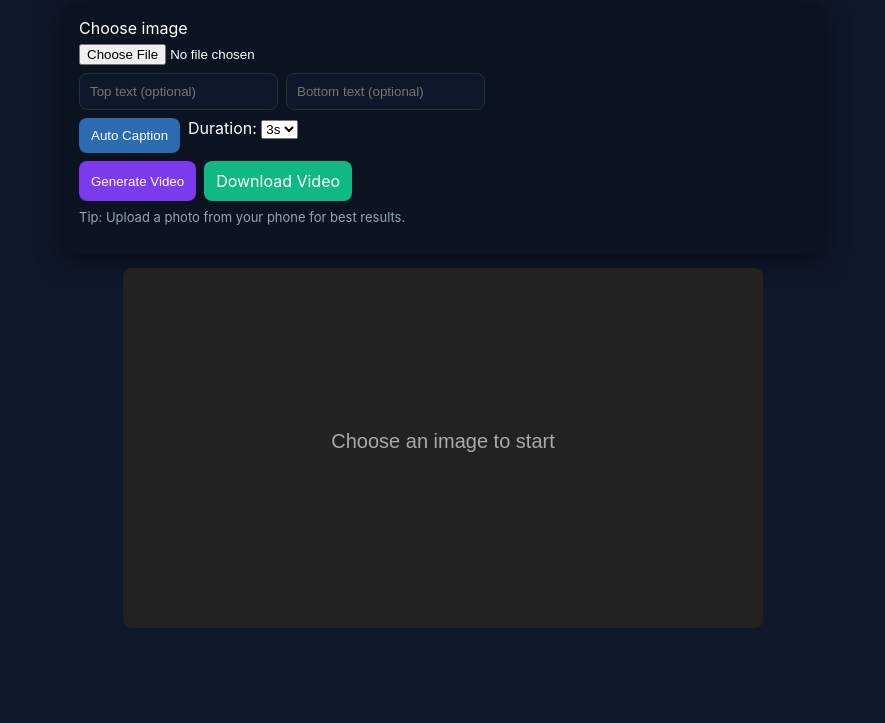
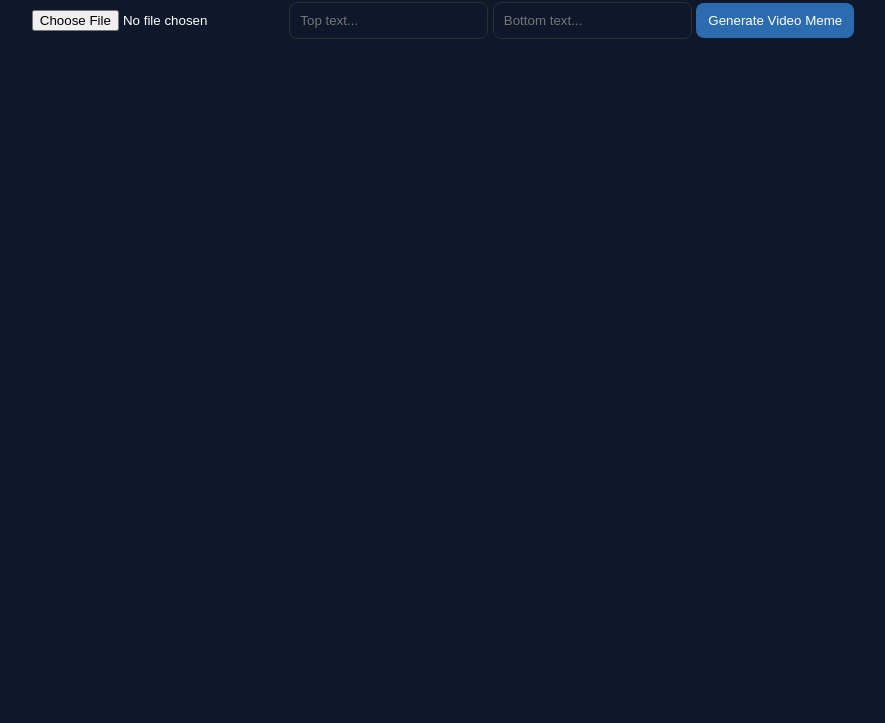
Before and after one commit to mmjdjdmm5-ux/meme-clone-advanced, a website: page index.html in a window 1280 px wide. Shown: the part 77-800 px from the top of the page, without its empty margins (197-1082 px from the left). Drawn offline with Linux system fonts and the light colour scheme.

Commit message:
add index.html for AI meme video generator UI

```diff
--- a/index.html
+++ b/index.html
@@ -1,49 +1,21 @@
-<!doctype html>
+<!DOCTYPE html>
 <html lang="en">
 <head>
-  <meta charset="utf-8" />
-  <meta name="viewport" content="width=device-width,initial-scale=1" />
-  <title>Video Meme Maker</title>
+  <meta charset="UTF-8" />
+  <meta name="viewport" content="width=device-width, initial-scale=1.0" />
+  <title>AI Meme Video Generator</title>
   <link rel="stylesheet" href="styles.css" />
 </head>
 <body>
-  <div class="app">
-    <h1>Video Meme Maker 🎬</h1>
+  <div class="container">
+    <h1>AI Meme Video Generator 🤖</h1>
 
-    <div class="controls">
-      <label class="file">
-        Choose image
-        <input id="imageInput" type="file" accept="image/*" />
-      </label>
+    <input type="file" id="imageUpload" accept="image/*" />
+    <input type="text" id="topText" placeholder="Top text..." />
+    <input type="text" id="bottomText" placeholder="Bottom text..." />
+    <button id="generateBtn">Generate Video Meme</button>
 
-      <div class="row">
-        <input id="topText" type="text" placeholder="Top text (optional)" />
-        <input id="bottomText" type="text" placeholder="Bottom text (optional)" />
-      </div>
-
-      <div class="row">
-        <button id="autoCaptionBtn">Auto Caption</button>
-        <label>Duration:
-          <select id="duration">
-            <option value="2000">2s</option>
-            <option value="3000" selected>3s</option>
-            <option value="4000">4s</option>
-            <option value="5000">5s</option>
-          </select>
-        </label>
-      </div>
-
-      <div class="row">
-        <button id="generateBtn" class="primary">Generate Video</button>
-        <a id="downloadLink" class="hidden">Download Video</a>
-      </div>
-
-      <p class="hint">Tip: Upload a photo from your phone for best results.</p>
-    </div>
-
-    <div class="preview">
-      <canvas id="canvas"></canvas>
-    </div>
+    <div id="videoContainer"></div>
   </div>
 
   <script src="script.js"></script>
```
